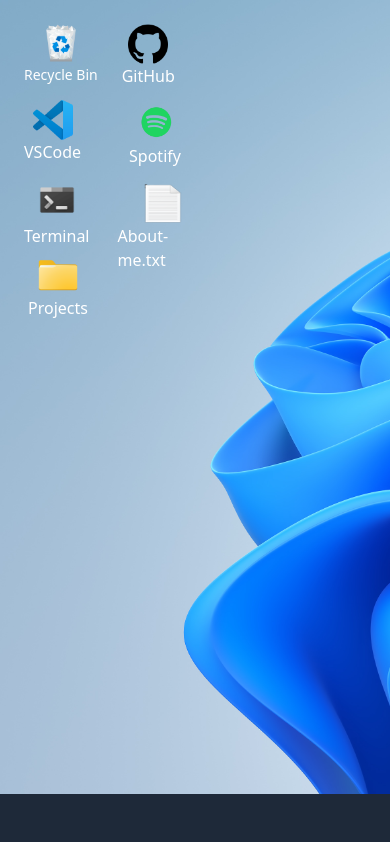
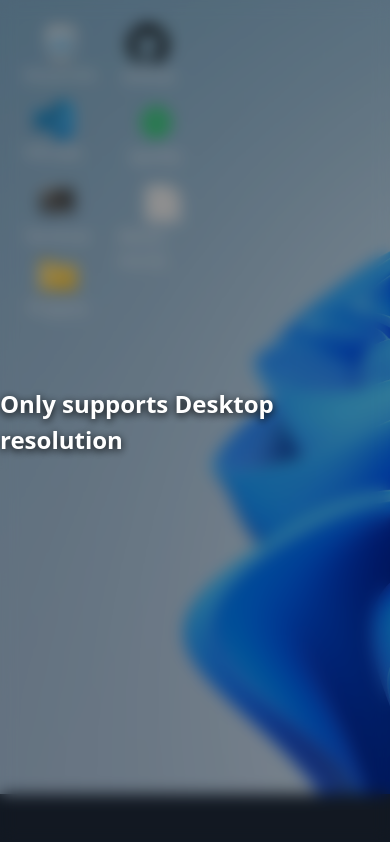
Before and after one commit to vero57/portfolio-windows-theme, a React (Vite) app: page / in a window 390 px wide. Shown: the top 842 px of the page. Built offline with nearby package versions, Linux system fonts and the light colour scheme.

Commit message:
Menambahkan fungsionalitas untuk mendeteksi ukuran layar dan menampilkan pesan jika bukan resolusi desktop

```diff
--- a/src/pages/Home.jsx
+++ b/src/pages/Home.jsx
@@ -1,16 +1,47 @@
-import React, { useEffect } from 'react';
+import React, { useEffect, useState } from 'react';
 import AppDesk from '../components/AppDesk';
 import DraggableContainer from '../components/DraggableContainer';
 import { disableActions } from '../scripts/disableActions';
 
 function Home({ onFileClick, onSpotifyClick, onClose, activeIcons }) {
+  const [isDesktop, setIsDesktop] = useState(window.innerWidth >= 1024);
+
+  useEffect(() => {
+    const handleResize = () => {
+      setIsDesktop(window.innerWidth >= 1024);
+    };
+    window.addEventListener('resize', handleResize);
+    return () => window.removeEventListener('resize', handleResize);
+  }, []);
+
   useEffect(() => {
     const cleanup = disableActions();
     return cleanup;
   }, []);
 
   return (
-    <div className="w-full p-5" style={{ height: 'calc(100vh - 50px)', backgroundImage: 'url(/assets/wallpaper.jpg)', backgroundSize: 'cover' }}>
+    <div className="w-full p-5" style={{ height: 'calc(100vh - 50px)', backgroundImage: 'url(/assets/wallpaper.jpg)', backgroundSize: 'cover', position: 'relative' }}>
+      {!isDesktop && (
+        <div
+          style={{
+            position: 'fixed',
+            zIndex: 9999,
+            top: 0,
+            left: 0,
+            width: '100vw',
+            height: '100vh',
+            backdropFilter: 'blur(8px)',
+            background: 'rgba(0,0,0,0.4)',
+            display: 'flex',
+            alignItems: 'center',
+            justifyContent: 'center',
+          }}
+        >
+          <span style={{ color: 'white', fontSize: 24, fontWeight: 'bold', textShadow: '0 2px 8px #000' }}>
+            Only supports Desktop resolution
+          </span>
+        </div>
+      )}
       {activeIcons.some((icon) => icon.alt === 'file') && <DraggableContainer onClose={() => onClose('file')} />}
       <AppDesk onFileClick={onFileClick} onSpotifyClick={onSpotifyClick} />
     </div>
```
